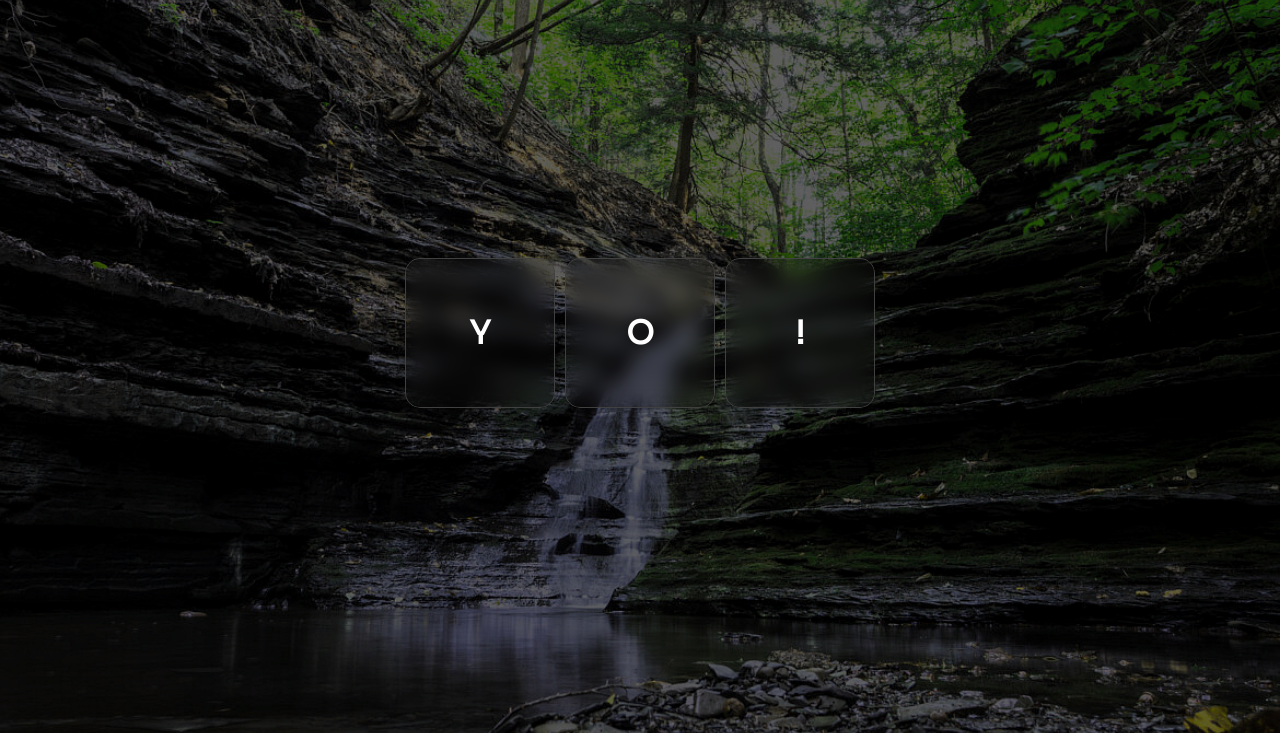
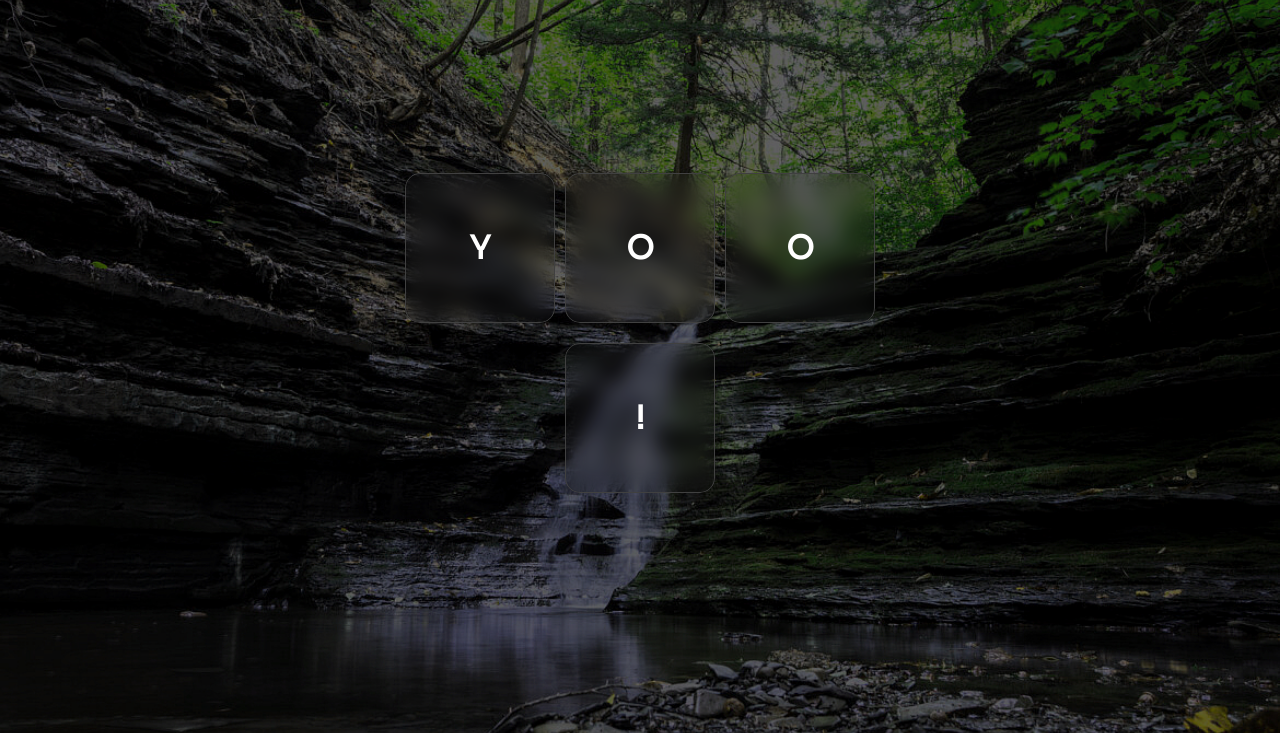
Before and after one commit to TujuhRupa/tujuhrupa.github.io, a plain HTML site: page index.html in a window 1280 px wide. Shown: the part 67-800 px from the top of the page. Drawn offline with Linux system fonts and the light colour scheme.

Commit message:
Tambah YOO!

```diff
--- a/index.html
+++ b/index.html
@@ -9,7 +9,7 @@
         crossorigin="anonymous" referrerpolicy="no-referrer" />
     <link rel="stylesheet" href="style/style.css">
     </link>
-    <title>Document</title>
+    <title>Irfnn</title>
 </head>
 
 <body>
@@ -42,6 +42,9 @@
             <h1>O</h1>
         </div>
         <div class="card">
+            <h1>O</h1>
+        </div>
+        <div class="card">
             <h1>!</h1>
         </div>
     </div>
```
